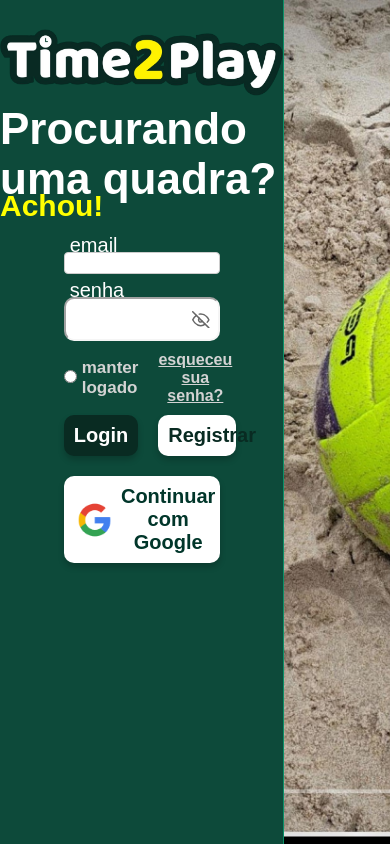
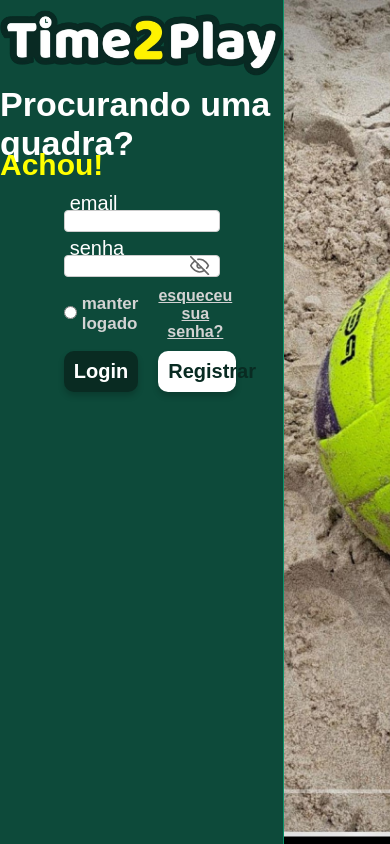
Before and after one commit to otaviosbampato/Time2Play, a React (Vite) app in the folder frontend/: page / in a window 390 px wide. Built offline with nearby package versions, Linux system fonts and the light colour scheme; a web font is replaced by a local one.

Commit message:
:iphone: fix: ajustar responsividade da tela de login

```diff
--- a/frontend/src/pages/Unsigned/Welcome/Welcome.css
+++ b/frontend/src/pages/Unsigned/Welcome/Welcome.css
@@ -12,7 +12,7 @@
   width: auto;
   display: flex;
   justify-self: center;
-  margin-top: 3%;
+  margin-top: 3% !important;
 }
 
 .metadeEsquerda {
@@ -24,7 +24,7 @@
 .title {
   color: #fff;
   font-family: "Baloo Bhaijaan 2", sans-serif;
-  font-size: 44px;
+  font-size: 34px;
   display: flex;
 }
 
@@ -113,20 +113,25 @@
   position: relative;
   flex-direction: row;
   width: 100%;
+  align-items: center; /* Centraliza os elementos no eixo vertical */
 }
 
 .mostrarSenha {
   position: absolute;
   right: 10px;
-  top: 0.8em;
   border: none;
   background: none;
   padding: 0;
   cursor: pointer;
   outline: none;
-  font-size: 1.1em;
+  font-size: 1.2em;
   color: #666;
+
+  display: flex;
+  justify-content: center;
+  align-items: center;
   transition: transform 0.2s ease, opacity 0.2s ease;
+  height: 100%;
 }
 
 .mostrarSenha:hover {
@@ -185,31 +190,6 @@
   transition: 0.3s;
 }
 
-.boxEntrarGoogle {
-  /* a lógica de tudo daqui pra baixo até googleLogo deve ser reavaliada, e, se possível, refeita. */
-  display: flex;
-  justify-content: center;
-  align-items: center;
-  flex-direction: row;
-  position: relative;
-}
-
-.googleButton {
-  width: 100%;
-  background-color: white;
-  color: #01362a;
-  margin-top: 1em;
-  display: flex;
-  justify-content: center;
-  align-items: center;
-}
-
-.googleButton:hover {
-  color: white;
-  background-color: #135e4a;
-  transition: 0.3s;
-}
-
 .googleLogo {
   height: 2.5em;
 }
@@ -221,11 +201,6 @@
   transition: opacity 0.5s ease-in-out;
   position: relative;
 }
-
-
-
-
-
 
 
 
@@ -354,8 +329,17 @@
 
 
 
-@media (max-height: 600px) {
+@media (max-height: 550px) {
   .modal {
     height: 80%;
   }
+
+  .metadeDireita {
+    flex: 0;
+    background-size: cover;
+    background-position: center;
+    transition: opacity 0.5s ease-in-out;
+    position: relative;
+  }
+
 }
--- a/frontend/src/pages/Unsigned/Welcome/Welcome.tsx
+++ b/frontend/src/pages/Unsigned/Welcome/Welcome.tsx
@@ -59,7 +59,7 @@
 
                         <div className='boxSenhaInput'>
                                 <input
-                                className='inputSenha'
+                                    className='inputSenha input'
                                     type={showPassword ? "text" : "password"}
                                 />
                                 <button
@@ -104,12 +104,6 @@
                         <div style={{ display: 'flex', flexDirection: 'row', alignItems: 'center', gap: 20, justifyContent: 'space-between' }}>
                             <button className="formsButton" type="submit">Login</button>
                             <button className="formsButton formsButtonRegistrar" type="submit" onClick={() => navigate("/signUp")}>Registrar</button>
-                        </div>
-                        <div className='boxEntrarGoogle'> {/*lógica aqui tá meio mal. ver Welcome.css*/}
-                            <button className='formsButton googleButton' type="submit">
-                                <img src='src/assets/google.png' className='googleLogo'/>
-                                Continuar com Google
-                            </button>
                         </div>
                     </div>
 
```
Also changed, not shown: frontend/src/assets/lock.png (added). Lines whose indentation alone changed are shown as unchanged.
